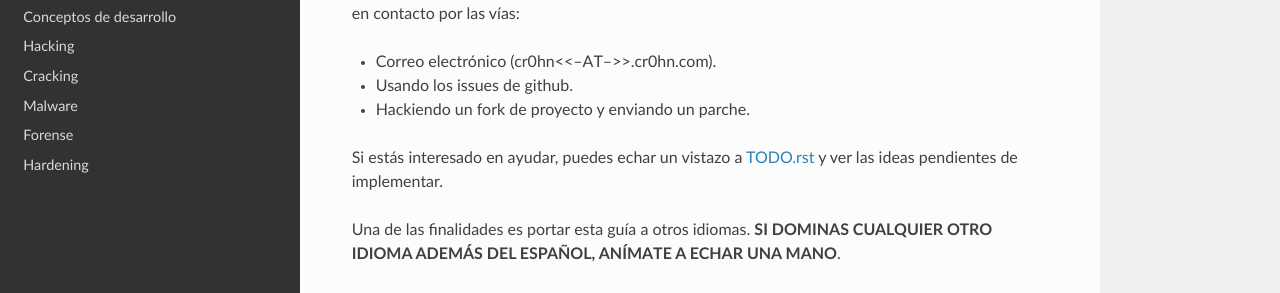
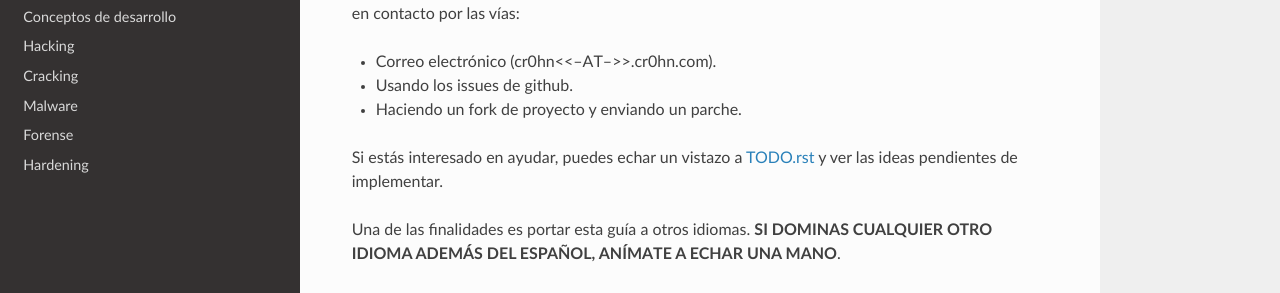
Before and after one commit to cr0hn/OMSTD, a Sphinx documentation site: the page built from doc/es/source/index.rst, in a window 1280 px wide and 900 px high, scrolled down 961 px. Shown: the part 158-451 px from the top of the window. Built offline with Sphinx 7.4.7 and the Read the Docs theme 2.0.0, drawn with Linux system fonts in a browser that asks for light colours.

Commit message:
Fixed little bugs

```diff
--- a/doc/es/source/index.rst
+++ b/doc/es/source/index.rst
@@ -46,9 +46,9 @@ Cualquier idea, crítica (constructiva, por favor) o colaboración es muy bienve
 
 + Correo electrónico (cr0hn<<--AT-->>.cr0hn.com).
 + Usando los issues de github.
-+ Hackiendo un fork de proyecto y enviando un parche.
++ Haciendo un fork de proyecto y enviando un parche.
 
-Si estás interesado en ayudar, puedes echar un vistazo a `TODO.rst <../../../../TODO.rst>`_ y ver las ideas pendientes de implementar.
+Si estás interesado en ayudar, puedes echar un vistazo a `TODO.rst <https://github.com/cr0hn/OMSTD/blob/master/TODO.rst>`_ y ver las ideas pendientes de implementar.
 
 Una de las finalidades es portar esta guía a otros idiomas. **SI DOMINAS CUALQUIER OTRO IDIOMA ADEMÁS DEL ESPAÑOL, ANÍMATE A ECHAR UNA MANO**.
 
```
